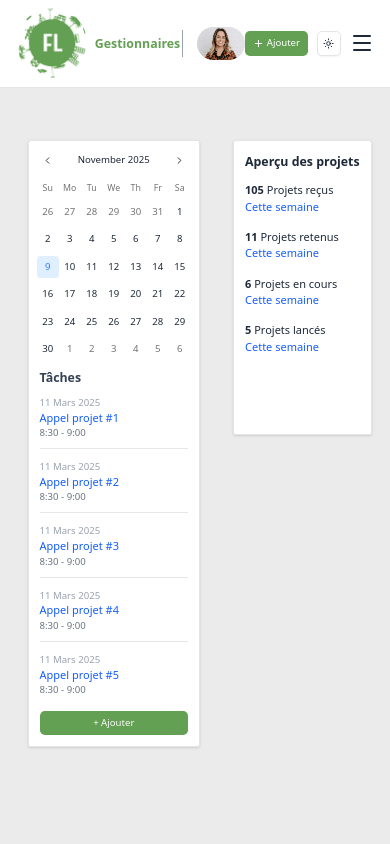
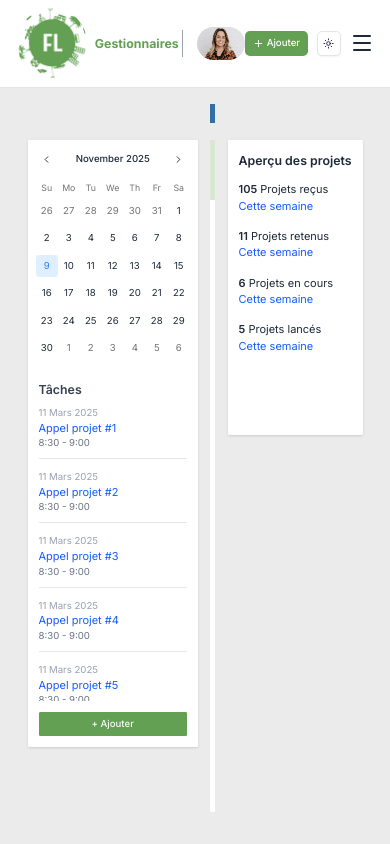
Before and after one commit to shohaib1996/fl-gestionnaires, a Next.js app: page /dashboard/12345678 in a window 390 px wide. Built offline with nearby package versions, Linux system fonts and the light colour scheme.

Commit message:
fix the layout and project details page

```diff
--- a/app/dashboard/[id]/page.tsx
+++ b/app/dashboard/[id]/page.tsx
@@ -1,7 +1,6 @@
 "use client";
 
 import { useEffect, useState } from "react";
-import Image from "next/image";
 import { Button } from "@/components/ui/button";
 import { Ellipsis, Facebook, Linkedin, Twitter, Undo2 } from "lucide-react";
 import { useParams, useRouter } from "next/navigation";
@@ -64,45 +63,46 @@
   const { project, images, entrepreneur } = data;
 
   return (
-    <div className="h-[calc(100vh-120px)] overflow-y-auto hide-scrollbar px-4">
-      {/* Header Tabs */}
-      <header className="flex items-center gap-2 py-3">
+    // make this a column so header stays fixed and the content below scrolls
+    <div className="h-[calc(100vh-120px)] flex flex-col">
+      {/* Header Tabs - keep styles but prevent it from shrinking/scrolling */}
+      <header className="flex items-center gap-2 py-6 shrink-0">
         {/* Back Button */}
         <Button
           onClick={() => router.back()}
-          className="flex items-center justify-center bg-[#326EA6] hover:bg-[#285b8b] text-white rounded-none px-3 py-2"
+          className="flex items-center justify-center bg-[#326EA6] hover:bg-[#285b8b] text-white rounded-none px-3 h-7"
         >
           <Undo2 className="h-4 w-4" />
         </Button>
 
         {/* Partager Button */}
-        <Button className="bg-[#23405A] hover:bg-[#1d354a] text-white font-semibold rounded-none px-5 py-2">
+        <Button className="bg-[#23405A] hover:bg-[#1d354a] text-white font-semibold rounded-none text-xs h-7">
           Partager
         </Button>
 
         {/* Reçus Button */}
-        <Button className="bg-[#63a053] hover:bg-[#528a45] text-white font-semibold rounded-none px-5 py-2">
+        <Button className="bg-[#63a053] hover:bg-[#528a45] text-white font-semibold rounded-none text-xs h-7">
           Reçus
         </Button>
 
         {/* Retenus Button */}
-        <Button className="bg-[#326EA6] hover:bg-[#275984] text-white font-semibold rounded-none px-5 py-2">
+        <Button className="bg-[#326EA6] hover:bg-[#275984] text-white font-semibold rounded-none text-xs h-7">
           Retenus
         </Button>
 
         {/* En cours Button */}
-        <Button className="bg-[#326EA6] hover:bg-[#275984] text-white font-semibold rounded-none px-5 py-2">
+        <Button className="bg-[#326EA6] hover:bg-[#275984] text-white font-semibold rounded-none text-xs h-7">
           En cours
         </Button>
       </header>
-      <div className="bg-background">
+
+      {/* Make THIS container the scroller (fills remaining height) */}
+      <div className="flex-1 bg-background rounded-xs border-0.5 border-black/20 overflow-y-auto hide-scrollbar">
         {/* Project Header */}
-        <section className="bg-white dark:bg-neutral-800 rounded-md shadow-sm border border-gray-200 dark:border-neutral-700">
-          <div className="flex items-center justify-between border-b border-gray-200 px-6 py-4 bg-[#63a053]/25">
+        <section className="bg-white dark:bg-neutral-800 rounded-xs ">
+          <div className="flex items-center justify-between px-6 py-4 bg-[#63a053]/25">
             <Link href={`/dashboard/${id}/project/${id}`}>
-              <h2
-                className="text-xl font-semibold text-[#326EA6] dark:text-white relative inline-block after:content-[''] after:absolute after:left-0 after:bottom-0 after:w-0 after:h-0.5 after:bg-[#326EA6] after:transition-all after:duration-300 hover:after:w-full"
-              >
+              <h2 className="text-xl font-semibold text-[#326EA6] dark:text-white relative inline-block after:content-[''] after:absolute after:left-0 after:bottom-0 after:w-0 after:h-0.5 after:bg-[#326EA6] after:transition-all after:duration-300 hover:after:w-full">
                 {project.title}
               </h2>
             </Link>
@@ -115,30 +115,30 @@
             {/* Category + Phase in grid */}
             <div className="grid grid-cols-3 gap-6">
               <div className="col-span-2">
-                <label className="block text-xs text-gray-500 mb-1">
-                  Catégorie qui décrit le mieux le projet ou produit
+                <label className="block mb-1">
+                  <span className="bg-[#F2F6F8] dark:bg-neutral-700 text-sm py-3 px-3 text-gray-500 dark:text-white">
+                    Catégorie qui décrit le mieux le projet ou produit
+                  </span>
                 </label>
-                <p className="bg-gray-100 dark:bg-neutral-700 px-3 py-2 rounded text-sm">
-                  {project.category}
-                </p>
+                <p className="px-3 py-2 rounded text-sm">{project.category}</p>
               </div>
 
-              <div>
-                <label className="block text-xs text-gray-500 mb-1">
-                  Phase actuelle du projet
+              <div className="col-start-4">
+                <label className="block mb-1">
+                  <span className="text-sm bg-[#F2F6F8] dark:bg-neutral-700 py-3 px-3 text-gray-500 dark:text-white">
+                    Phase actuelle du projet
+                  </span>
                 </label>
-                <p className="bg-gray-100 dark:bg-neutral-700 px-3 py-2 rounded text-sm">
-                  {project.phase}
-                </p>
+                <p className="px-3 py-2 rounded text-sm">{project.phase}</p>
               </div>
             </div>
 
             {/* Full-width description */}
             <div>
-              <label className="block text-xs text-gray-500 mb-1">
+              <label className="block text-xs bg-[#F2F6F8] dark:bg-neutral-700 py-3 px-3 text-gray-500 dark:text-white mb-3">
                 Description non confidentielle du projet ou produit
               </label>
-              <p className="bg-gray-100 dark:bg-neutral-700 px-3 py-3 rounded text-sm leading-relaxed">
+              <p className="bg-[#FFFFFB] dark:bg-neutral-700 px-3 py-3 rounded text-sm leading-relaxed border-b">
                 {project.description}
               </p>
             </div>
@@ -149,12 +149,11 @@
         <ImageGallery images={images} />
 
         {/* Entrepreneur Info */}
-        <section className=" rounded-md border border-gray-200 dark:border-neutral-700 mt-6 mb-10 bg-card">
-          <div className=" bg-[#63a053]/25 p-4 mb-6 ">
-            <div className="px-6 flex justify-between items-center  ">
+        <section className=" mt-6 pb-10 bg-card">
+          <div className="bg-[#63a053]/25 p-4 mb-6">
+            <div className="px-6 flex justify-between items-center">
               <h3 className="text-lg font-semibold text-gray-800 dark:text-white">
-                Entrepreneur{" "}
-                <span className="font-normal ">{entrepreneur.name}</span>
+                Entrepreneur <span className="font-normal ">{entrepreneur.name}</span>
               </h3>
               <span className="text-sm font-semibold text-gray-700 dark:text-white">
                 {entrepreneur.status}
@@ -174,16 +173,12 @@
             </div>
 
             <div>
-              <label className="block text-gray-500 mb-1">
-                Ville ou village de résidence
-              </label>
+              <label className="block text-gray-500 mb-1">Ville ou village de résidence</label>
               <p>{entrepreneur.residence_city}</p>
             </div>
 
             <div>
-              <label className="block text-gray-500 mb-1">
-                Ville / village où se situe le projet
-              </label>
+              <label className="block text-gray-500 mb-1">Ville / village où se situe le projet</label>
               <p>{entrepreneur.project_city}</p>
             </div>
 
@@ -210,13 +205,13 @@
             <div>
               <label className="block text-gray-500 mb-1">Liens</label>
               <div className="flex gap-4 mt-1">
-                <a href={entrepreneur.social_links.facebook} target="_blank">
+                <a href={entrepreneur.social_links.facebook} target="_blank" rel="noreferrer">
                   <Facebook className="w-4 h-4 text-gray-600 hover:text-blue-600" />
                 </a>
-                <a href={entrepreneur.social_links.twitter} target="_blank">
+                <a href={entrepreneur.social_links.twitter} target="_blank" rel="noreferrer">
                   <Twitter className="w-4 h-4 text-gray-600 hover:text-sky-500" />
                 </a>
-                <a href={entrepreneur.social_links.linkedin} target="_blank">
+                <a href={entrepreneur.social_links.linkedin} target="_blank" rel="noreferrer">
                   <Linkedin className="w-4 h-4 text-gray-600 hover:text-blue-700" />
                 </a>
               </div>
--- a/app/dashboard/layout.tsx
+++ b/app/dashboard/layout.tsx
@@ -113,8 +113,8 @@
         </div>
 
         {/* Middle Section (Main Content) */}
-        <main className="flex-1 flex flex-col max-w-[70vw] max-h-[71vh] overflow-hidden px-6 pt-6">
-          <div className="flex-1 overflow-y-auto">{children}</div>
+        <main className="flex-1 flex flex-col max-w-[70vw] overflow-hidden px-4.5">
+          <div className="flex-1 overflow-y-auto hide-scrollbar">{children}</div>
         </main>
 
         {/* Right Sidebar */}
--- a/app/globals.css
+++ b/app/globals.css
@@ -6,7 +6,7 @@
 @theme inline {
   --color-background: var(--background);
   --color-foreground: var(--foreground);
-  --font-sans: var(--font-geist-sans);
+  --font-sans: var(--font-inter);
   --font-mono: var(--font-geist-mono);
   --color-sidebar-ring: var(--sidebar-ring);
   --color-sidebar-border: var(--sidebar-border);
@@ -131,7 +131,6 @@
     /* Base for 1920×1080 (your perfect design baseline) */
     font-size: 16px;
   }
-
   /* 🧠 Medium and small screens — laptops and 1080p monitors */
   @media (max-width: 1700px) {
     html {
--- a/app/layout.tsx
+++ b/app/layout.tsx
@@ -1,5 +1,5 @@
 import type { Metadata } from "next";
-import { Geist, Geist_Mono } from "next/font/google";
+import { Geist, Geist_Mono, Inter } from "next/font/google";
 import "./globals.css";
 import { ThemeProvider } from "@/components/ThemeProvider/theme-provier";
 
@@ -13,6 +13,11 @@
   subsets: ["latin"],
 });
 
+const inter = Inter({
+  variable: "--font-inter",
+  subsets: ["latin"],
+});
+
 export const metadata: Metadata = {
   title: "Create Next App",
   description: "Generated by create next app",
@@ -20,15 +25,14 @@
 
 export default function RootLayout({
   children,
-}: Readonly<{
+}: {
   children: React.ReactNode;
-}>) {
+}) {
   return (
-    <html lang="en" suppressContentEditableWarning>
+    <html lang="en">
       <body
-        className={`${geistSans.variable} ${geistMono.variable} antialiased`}
+        className={`${geistSans.variable} ${geistMono.variable} ${inter.variable} antialiased font-sans`}
       >
-        <body>
         <ThemeProvider
           attribute="class"
           defaultTheme="system"
@@ -38,7 +42,6 @@
           {children}
         </ThemeProvider>
       </body>
-      </body>
     </html>
   );
 }
--- a/components/Gallery/ImageGallery.tsx
+++ b/components/Gallery/ImageGallery.tsx
@@ -10,7 +10,7 @@
   return (
     <>
       {/* Image Section */}
-      <section className="bg-white dark:bg-neutral-800 rounded-md shadow-sm border border-gray-200 dark:border-neutral-700 p-6 mt-6">
+      <section className="bg-white dark:bg-neutral-800 p-6">
         <h3 className="text-sm font-medium text-gray-700 dark:text-gray-200 mb-4">
           Images
         </h3>
--- a/components/dashboard/LeftSidebar.tsx
+++ b/components/dashboard/LeftSidebar.tsx
@@ -8,7 +8,7 @@
   const [date, setDate] = useState<Date | undefined>(new Date());
 
   return (
-    <aside className="flex flex-col h-full bg-white dark:bg-neutral-800 shadow-sm border border-black/10 rounded-sm overflow-hidden">
+    <aside className="flex flex-col h-full bg-white dark:bg-neutral-800 shadow-sm border-0.5 border-black/10 rounded-xs overflow-hidden">
       <div className="shrink-0">
         <Calendar
           mode="single"
@@ -17,13 +17,12 @@
           className="w-full rounded-md "
         />
       </div>
+      <h3 className="mt-4.5 mb-2.5 px-4 text-lg font-semibold text-gray-700 dark:text-gray-200">
+        Tâches
+      </h3>
 
       {/* Scrollable tasks */}
       <div className="flex-1 overflow-auto px-4 pb-4 hide-scrollbar">
-        <h3 className="mb-3 text-lg font-semibold text-gray-700 dark:text-gray-200">
-          Tâches
-        </h3>
-
         <div className="space-y-4 text-md">
           {Array.from({ length: 6 }).map((_, i) => (
             <div
@@ -41,7 +40,7 @@
       </div>
 
       <div className="p-4 shrink-0">
-        <Button className="w-full bg-[#63a053] hover:bg-[#528a45] text-sm py-2">
+        <Button className="w-full bg-[#63a053] hover:bg-[#528a45] rounded-xs text-sm py-2">
           + Ajouter
         </Button>
       </div>
--- a/components/dashboard/RightSidebar.tsx
+++ b/components/dashboard/RightSidebar.tsx
@@ -2,7 +2,7 @@
 
 export default function RightSidebar() {
   return (
-    <aside className="flex flex-col h-full bg-white dark:bg-neutral-800 shadow-sm border border-black/10 rounded-sm p-4 overflow-auto hide-scrollbar">
+    <aside className="flex flex-col h-full bg-white dark:bg-neutral-800 shadow-sm border-0.5 border-black/10 rounded-xs p-4 overflow-auto hide-scrollbar">
       <h3 className="text-lg font-semibold mb-4 text-gray-800 dark:text-gray-100">
         Aperçu des projets
       </h3>
```
Also changed, not shown: app/dashboard/page.tsx (+6 -12 lines). Lines whose indentation alone changed are shown as unchanged.
